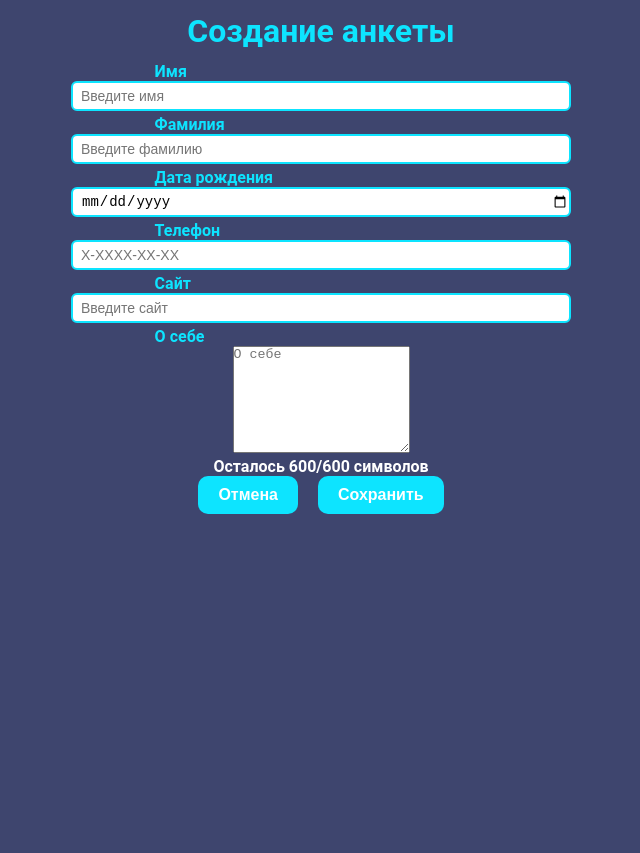
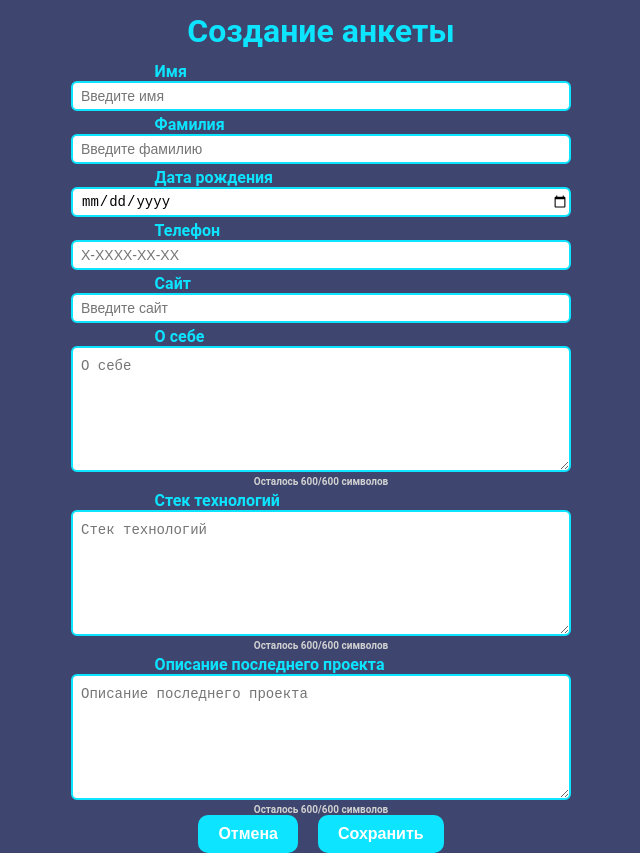
Before and after one commit to Geno123456789/Form, a React (Create React App) app: page / in a window 1280 px wide. Shown: the whole page, without its empty margins (319-959 px from the left). Before the commit the page ends 800 px from the top, so only its background shows below. Built offline with nearby package versions, Linux system fonts and the light colour scheme.

Commit message:
Started doing second homework

```diff
--- a/src/App.js
+++ b/src/App.js
@@ -19,10 +19,10 @@ class App extends Component {
 
   });
   }
-  updateData = (value) => {
-    this.setState({
-      name: value })
- }
+//   updateData = (value) => {
+//     this.setState({
+//       name: value })
+//  }
 
   render() {
     console.log(this.state)
@@ -32,8 +32,8 @@ class App extends Component {
         <form>
           <h1>Создание анкеты</h1>
           <EntryField />
-          {/* <MultilnputField /> */}
-          <AboutMyself updateData={this.updateData}/>
+          <MultilnputField />
+          {/* <AboutMyself updateData={this.updateData}/> */}
           <div className='btn-container'>
             <button>Отмена</button>
             <button onClick={() => this.showQuestionnaire()}>Сохранить</button>
@@ -49,67 +49,67 @@ class App extends Component {
 
 
 
-class AboutMyself extends React.Component {
-  constructor(props) {
-      super(props);
-      this.state = {
-          value: '',
-          aboutMyself: '',
-          aboutMyselfDirty: false,
-          aboutMyselfError: 'Поле пустое. Заполните пожалуйста',
-          counter: 600
-      };
-  }
-  blurHandler(e) {
-      if (e.target.name) {
-          this.setState({
-              aboutMyselfDirty: true,
-          })
-      }
-      this.props.updateData(this.state)
-  }
-  handlerChange(e) {
-      this.setState({
-          value: e.target.value,
-      });
-      if (e.target.value.trim().length === 0) {
-          this.setState({
-              aboutMyselfError: 'Поле пустое. Заполните пожалуйста',
-          });
-      } else if (e.target.value.trim().length > 600) {
-          this.setState({
-              aboutMyselfError: 'Превышен лимит символов в поле',
-          });
-      }
-      else {
-          this.setState({
-              aboutMyselfError: '',
-          });
-      }
-      this.setState({
-          counter: 600 - e.target.value.trim().length,
-      });
-  }
+// class AboutMyself extends React.Component {
+  // constructor(props) {
+  //     super(props);
+  //     this.state = {
+  //         value: '',
+  //         aboutMyself: '',
+  //         aboutMyselfDirty: false,
+  //         aboutMyselfError: 'Поле пустое. Заполните пожалуйста',
+  //         counter: 600
+  //     };
+  // }
+  // blurHandler(e) {
+  //     if (e.target.name) {
+  //         this.setState({
+  //             aboutMyselfDirty: true,
+  //         })
+  //     }
+  //     this.props.updateData(this.state)
+  // }
+  // handlerChange(e) {
+  //     this.setState({
+  //         value: e.target.value,
+  //     });
+  //     if (e.target.value.trim().length === 0) {
+  //         this.setState({
+  //             aboutMyselfError: 'Поле пустое. Заполните пожалуйста',
+  //         });
+  //     } else if (e.target.value.trim().length > 600) {
+  //         this.setState({
+  //             aboutMyselfError: 'Превышен лимит символов в поле',
+  //         });
+  //     }
+  //     else {
+  //         this.setState({
+  //             aboutMyselfError: '',
+  //         });
+  //     }
+  //     this.setState({
+  //         counter: 600 - e.target.value.trim().length,
+  //     });
+  // }
 
-    render() {
-      return (
-          <label>
-              <p>О себе</p>
-              <textarea
-                  name='aboutMyself'
-                  placeholder='О себе'
-                  rows='7'
-                  value={this.state.value}
-                  onChange={(e) => this.handlerChange(e)}
-                  onBlur={(e) => this.blurHandler(e)}
-                  maxLength='601'
-              ></textarea>
-              {(this.state.counter >= 0) && <div className='counter'>{`Осталось ${this.state.counter}/600 символов`}</div>}
-              {(this.state.aboutMyselfDirty && this.state.aboutMyselfError) && <div className='error'>{this.state.aboutMyselfError}</div>}
-          </label>
-      )
-  }
-}
+  //   render() {
+  //     return (
+  //         <label>
+  //             <p>О себе</p>
+  //             <textarea
+  //                 name='aboutMyself'
+  //                 placeholder='О себе'
+  //                 rows='7'
+  //                 value={this.state.value}
+  //                 onChange={(e) => this.handlerChange(e)}
+  //                 onBlur={(e) => this.blurHandler(e)}
+  //                 maxLength='601'
+  //             ></textarea>
+  //             {(this.state.counter >= 0) && <div className='counter'>{`Осталось ${this.state.counter}/600 символов`}</div>}
+  //             {(this.state.aboutMyselfDirty && this.state.aboutMyselfError) && <div className='error'>{this.state.aboutMyselfError}</div>}
+  //         </label>
+  //     )
+  // }
+// }
 
 
 export default App;
```
